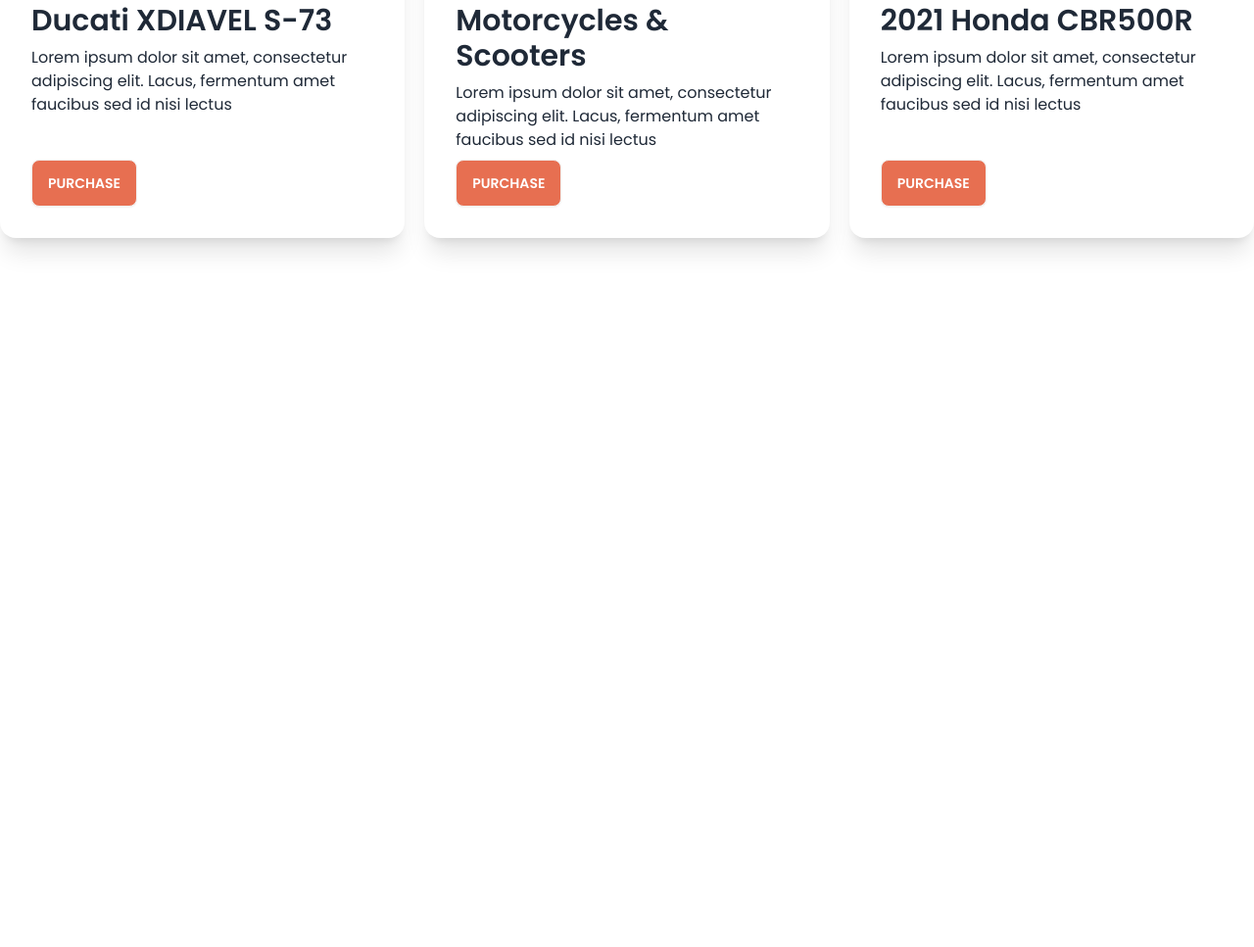
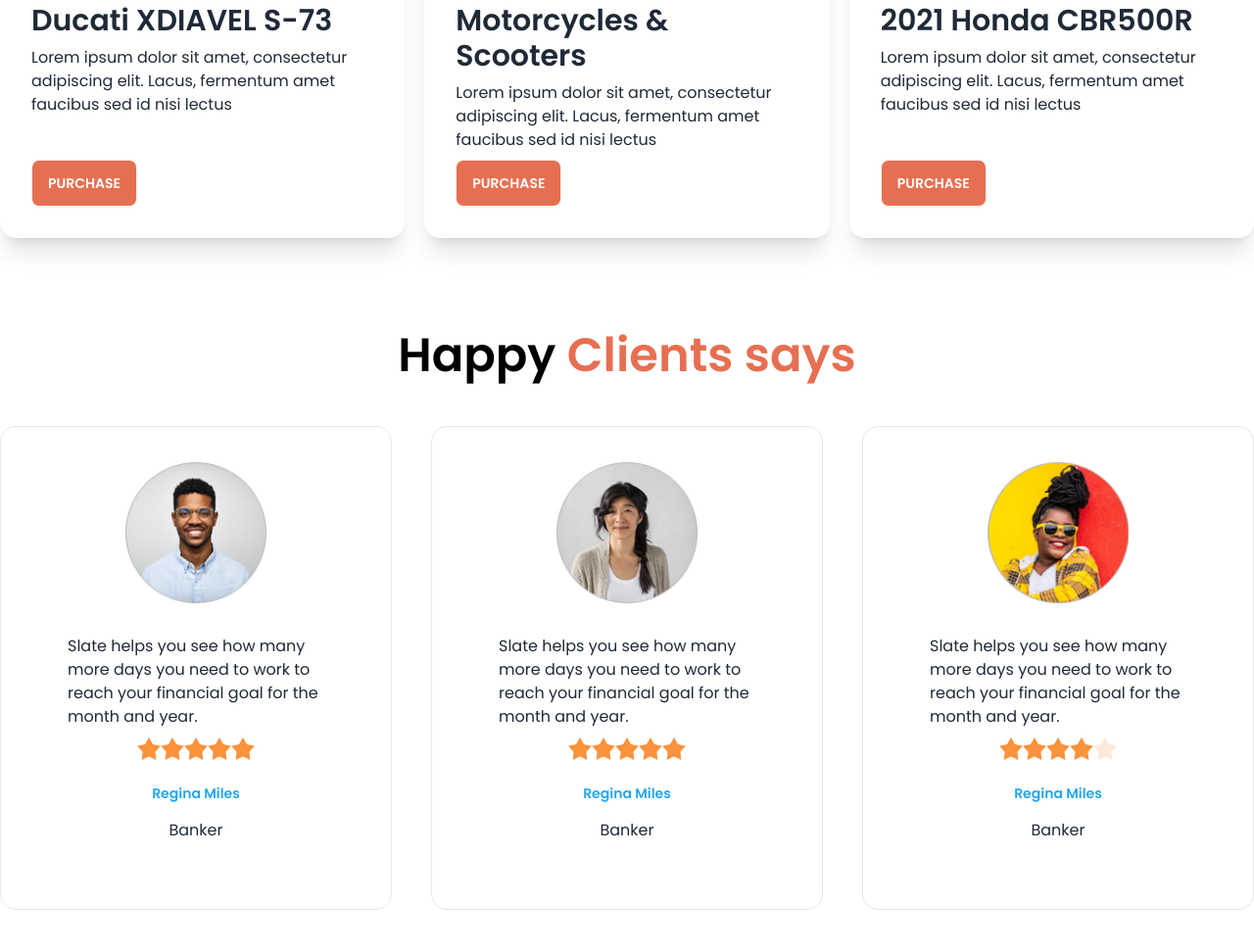
Before and after one commit to rayadkhan001/biker-zone-with-daisy-ui, a plain HTML site: page index.html in a window 1280 px wide. Shown: the part 1554-2521 px from the top of the page at 98% size. Before the commit the page ends 1893 px from the top, so only its background shows below. Drawn offline with nearby package versions, Linux system fonts and the light colour scheme.

Commit message:
added happy clients sections

```diff
--- a/index.html
+++ b/index.html
@@ -205,6 +205,75 @@
                 </div>
             </div>
         </section>
+        <!-- HAPPY CLIENTS -->
+        <section class="my-24">
+            <h3 class="text-5xl mb-12 font-semibold text-center text-[#000]">Happy <span class="text-bike-primary">Clients says</span></h3>
+            <div class="grid gap-10 grid-cols1 md:grid-cols-2 lg:grid-cols-3">
+                <!-- FIRST REVIEW -->
+                <div class="card bg-base-100 p-9 border border-grey-400">
+                    <figure><img class="w-36" src="images/others/user-1.png" alt="Shoes" /></figure>
+                    <div class="card-body">
+                      <p>Slate helps you see how
+                        many more days you need
+                        to work to reach your financial
+                        goal for the month and year.</p>
+                        <div class="rating justify-center">
+                            <input type="radio" name="rating-2" class="mask mask-star-2 bg-orange-400" />
+                            <input type="radio" name="rating-2" class="mask mask-star-2 bg-orange-400" />
+                            <input type="radio" name="rating-2" class="mask mask-star-2 bg-orange-400" />
+                            <input type="radio" name="rating-2" class="mask mask-star-2 bg-orange-400" checked />
+                            <input type="radio" name="rating-2" class="mask mask-star-2 bg-orange-400" />
+                          </div>
+                      <div class=" text-center space-y-4 mt-4">
+                        <h4 class="text-sm font-semibold text-[#23A6F0]">Regina Miles</h4>
+                        <p>Banker</p>
+                      </div>
+                    </div>
+                </div>
+                <!-- SECOND REVIEW -->
+                <div class="card bg-base-100 p-9 border border-grey-400">
+                    <figure><img class="w-36" src="images/others/user-2.png" alt="Shoes" /></figure>
+                    <div class="card-body">
+                      <p>Slate helps you see how
+                        many more days you need
+                        to work to reach your financial
+                        goal for the month and year.</p>
+                        <div class="rating justify-center">
+                            <input type="radio" name="rating-2" class="mask mask-star-2 bg-orange-400" />
+                            <input type="radio" name="rating-2" class="mask mask-star-2 bg-orange-400" />
+                            <input type="radio" name="rating-2" class="mask mask-star-2 bg-orange-400" />
+                            <input type="radio" name="rating-2" class="mask mask-star-2 bg-orange-400" checked />
+                            <input type="radio" name="rating-2" class="mask mask-star-2 bg-orange-400" />
+                          </div>
+                      <div class=" text-center space-y-4 mt-4">
+                        <h4 class="text-sm font-semibold text-[#23A6F0]">Regina Miles</h4>
+                        <p>Banker</p>
+                      </div>
+                    </div>
+                </div>
+                <!-- THIRDS REVIEW -->
+                <div class="card bg-base-100 p-9 border border-grey-400">
+                    <figure><img class="w-36" src="images/others/user-3.png" alt="Shoes" /></figure>
+                    <div class="card-body">
+                      <p>Slate helps you see how
+                        many more days you need
+                        to work to reach your financial
+                        goal for the month and year.</p>
+                        <div class="rating justify-center">
+                            <input type="radio" name="rating-2" class="mask mask-star-2 bg-orange-400" />
+                            <input type="radio" name="rating-2" class="mask mask-star-2 bg-orange-400" />
+                            <input type="radio" name="rating-2" class="mask mask-star-2 bg-orange-400" />
+                            <input type="radio" name="rating-2" class="mask mask-star-2 bg-orange-400" checked />
+                            <input type="radio" name="rating-2" class="mask mask-star-2 bg-orange-400" />
+                          </div>
+                      <div class=" text-center space-y-4 mt-4">
+                        <h4 class="text-sm font-semibold text-[#23A6F0]">Regina Miles</h4>
+                        <p>Banker</p>
+                      </div>
+                    </div>
+                </div>
+            </div>
+        </section>
     </main>
     <!-- MAIN END -->
     <!-- FOOTER START -->
```
